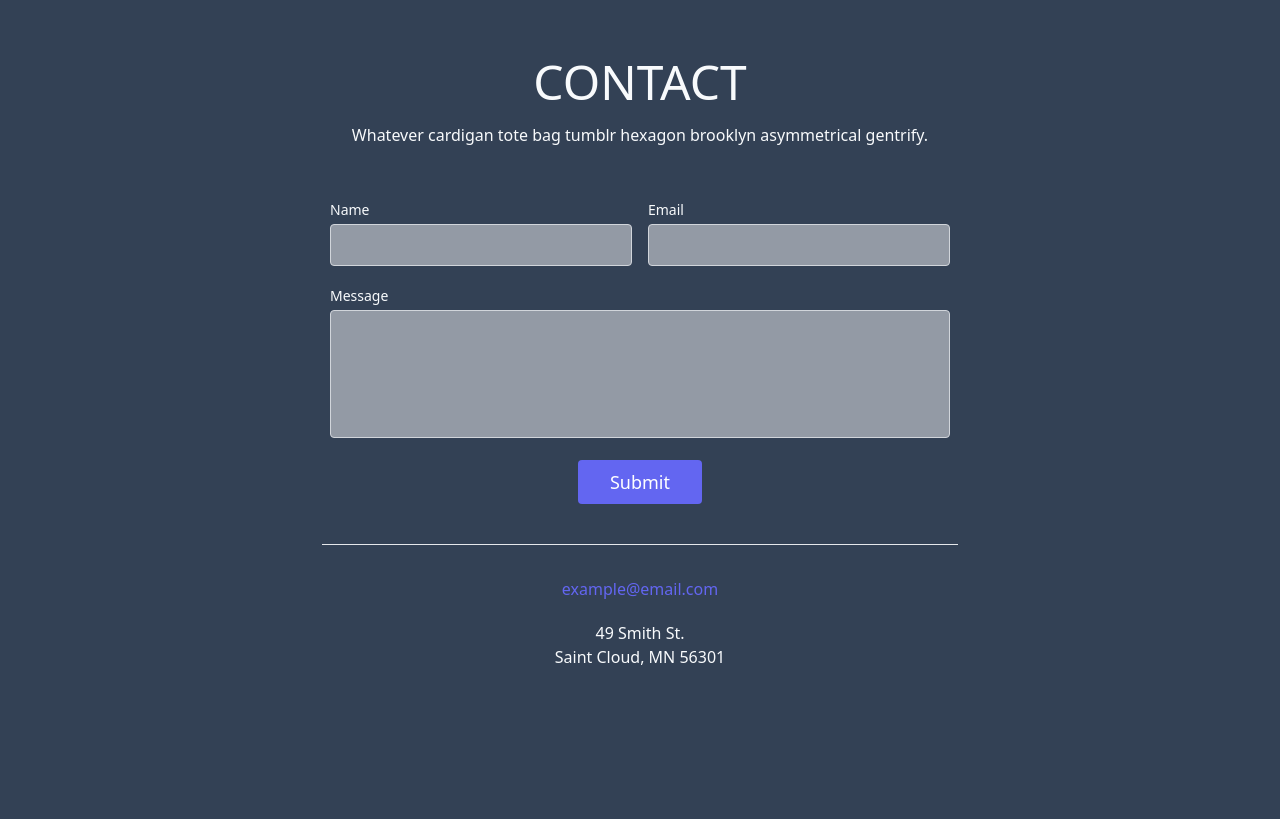
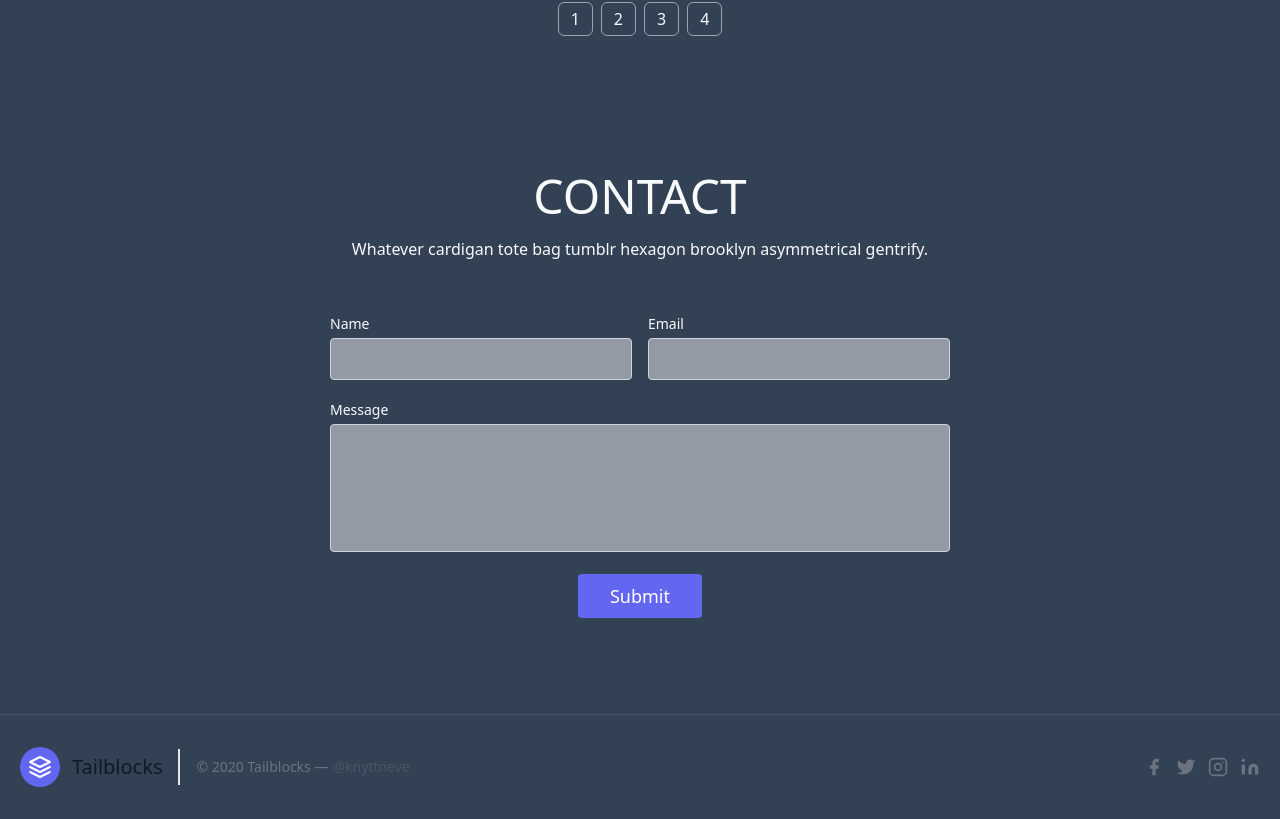
Before and after one commit to md-mozahid/personal-portfolio-react, a React (Vite) app: page / in a window 1280 px wide. Shown: the part 4929-5748 px from the top of the page. Built offline with nearby package versions, Linux system fonts and the light colour scheme; no server answers.

Commit message:
added footer section

```diff
--- a/src/App.jsx
+++ b/src/App.jsx
@@ -1,5 +1,6 @@
 import { Routes, Route } from "react-router-dom";
 import Navbar from "./container/navbar/navbar";
+import Footer from "./container/footer/footer";
 import {
   About,
   Blog,
@@ -27,6 +28,7 @@
         <Route path="contact" element={<Contact />} />
         <Route path="*" element={<PageNotFound />} />
       </Routes>
+      <Footer />
     </>
   );
 }
--- /dev/null
+++ b/src/components/pagination.jsx
@@ -0,0 +1,19 @@
+const Pagination = () => {
+  return (
+    <>
+      <div className="flex items-center justify-center py-10">
+        {[1, 2, 3, 4].map((item, index) => (
+          <a
+            key={index}
+            href="#"
+            className="mx-1 flex items-center rounded-md border border-gray-400 px-3 py-1 hover:scale-105"
+          >
+            {item}
+          </a>
+        ))}
+      </div>
+    </>
+  );
+};
+
+export default Pagination;
--- a/src/container/blog/blogSection.jsx
+++ b/src/container/blog/blogSection.jsx
@@ -1,6 +1,7 @@
 import SingleBlog from "./singleBlog";
 import { getPosts } from "./blogApi";
 import { useEffect, useState } from "react";
+import Pagination from "../../components/pagination";
 
 const BlogSection = () => {
   const [posts, setPosts] = useState([]);
@@ -26,6 +27,7 @@
           <div className="flex flex-wrap -m-4">
             <SingleBlog posts={posts} />
           </div>
+          <Pagination />
         </div>
       </section>
     </>
--- a/src/container/client/clientSection.jsx
+++ b/src/container/client/clientSection.jsx
@@ -1,6 +1,7 @@
 import { AnimatePresence, motion } from "framer-motion";
 import SingleClient from "./singleClient";
 import { useState } from "react";
+import Pagination from "../../components/pagination";
 
 const array = [1, 2, 3, 4];
 const ClientSection = () => {
@@ -28,17 +29,7 @@
         </AnimatePresence>
       ))}
 
-      <div className="flex items-center justify-center py-10">
-        {[1, 2, 3, 4].map((item, index) => (
-          <a
-            key={index}
-            href="#"
-            className="mx-1 flex items-center rounded-md border border-gray-400 px-3 py-1 hover:scale-105"
-          >
-            {item}
-          </a>
-        ))}
-      </div>
+      <Pagination />
     </div>
   );
 };
--- a/src/container/contact/contactSection.jsx
+++ b/src/container/contact/contactSection.jsx
@@ -55,15 +55,6 @@
                 Submit
               </button>
             </div>
-            <div className="p-2 w-full pt-8 mt-8 border-t border-gray-200 text-center">
-              <a className="text-indigo-500">example@email.com</a>
-              <p className="leading-normal my-5">
-                49 Smith St.
-                <br />
-                Saint Cloud, MN 56301
-              </p>
-              <span className="inline-flex"></span>
-            </div>
           </div>
         </div>
       </div>
--- /dev/null
+++ b/src/container/footer/footer.jsx
@@ -0,0 +1,97 @@
+import React from "react";
+
+const Footer = () => {
+  return (
+    <>
+      <footer className="text-gray-600 body-font">
+        <div className="container px-5 py-8 mx-auto flex items-center sm:flex-row flex-col border-t border-[#475569]">
+          <a className="flex title-font font-medium items-center md:justify-start justify-center text-gray-900">
+            <svg
+              xmlns="http://www.w3.org/2000/svg"
+              fill="none"
+              stroke="currentColor"
+              strokeLinecap="round"
+              strokeLinejoin="round"
+              stroke-width="2"
+              className="w-10 h-10 text-white p-2 bg-indigo-500 rounded-full"
+              viewBox="0 0 24 24"
+            >
+              <path d="M12 2L2 7l10 5 10-5-10-5zM2 17l10 5 10-5M2 12l10 5 10-5"></path>
+            </svg>
+            <span className="ml-3 text-xl">Tailblocks</span>
+          </a>
+          <p className="text-sm text-gray-500 sm:ml-4 sm:pl-4 sm:border-l-2 sm:border-gray-200 sm:py-2 sm:mt-0 mt-4">
+            © 2020 Tailblocks —
+            <a
+              href="https://twitter.com/knyttneve"
+              className="text-gray-600 ml-1"
+              rel="noopener noreferrer"
+              target="_blank"
+            >
+              @knyttneve
+            </a>
+          </p>
+          <span className="inline-flex sm:ml-auto sm:mt-0 mt-4 justify-center sm:justify-start">
+            <a className="text-gray-500">
+              <svg
+                fill="currentColor"
+                strokeLinecap="round"
+                strokeLinejoin="round"
+                strokeWidth="2"
+                className="w-5 h-5"
+                viewBox="0 0 24 24"
+              >
+                <path d="M18 2h-3a5 5 0 00-5 5v3H7v4h3v8h4v-8h3l1-4h-4V7a1 1 0 011-1h3z"></path>
+              </svg>
+            </a>
+            <a className="ml-3 text-gray-500">
+              <svg
+                fill="currentColor"
+                strokeLinecap="round"
+                strokeLinejoin="round"
+                strokeWidth="2"
+                className="w-5 h-5"
+                viewBox="0 0 24 24"
+              >
+                <path d="M23 3a10.9 10.9 0 01-3.14 1.53 4.48 4.48 0 00-7.86 3v1A10.66 10.66 0 013 4s-4 9 5 13a11.64 11.64 0 01-7 2c9 5 20 0 20-11.5a4.5 4.5 0 00-.08-.83A7.72 7.72 0 0023 3z"></path>
+              </svg>
+            </a>
+            <a className="ml-3 text-gray-500">
+              <svg
+                fill="none"
+                stroke="currentColor"
+                strokeLinecap="round"
+                strokeLinejoin="round"
+                strokeWidth="2"
+                className="w-5 h-5"
+                viewBox="0 0 24 24"
+              >
+                <rect width="20" height="20" x="2" y="2" rx="5" ry="5"></rect>
+                <path d="M16 11.37A4 4 0 1112.63 8 4 4 0 0116 11.37zm1.5-4.87h.01"></path>
+              </svg>
+            </a>
+            <a className="ml-3 text-gray-500">
+              <svg
+                fill="currentColor"
+                stroke="currentColor"
+                strokeLinecap="round"
+                strokeLinejoin="round"
+                strokeWidth="0"
+                className="w-5 h-5"
+                viewBox="0 0 24 24"
+              >
+                <path
+                  stroke="none"
+                  d="M16 8a6 6 0 016 6v7h-4v-7a2 2 0 00-2-2 2 2 0 00-2 2v7h-4v-7a6 6 0 016-6zM2 9h4v12H2z"
+                ></path>
+                <circle cx="4" cy="4" r="2" stroke="none"></circle>
+              </svg>
+            </a>
+          </span>
+        </div>
+      </footer>
+    </>
+  );
+};
+
+export default Footer;
```
